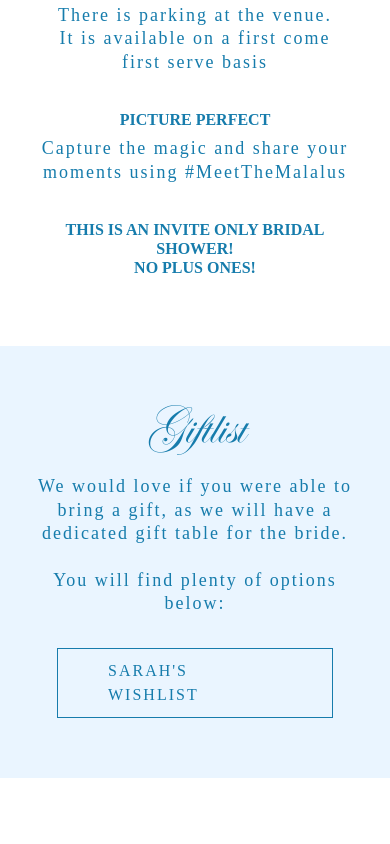
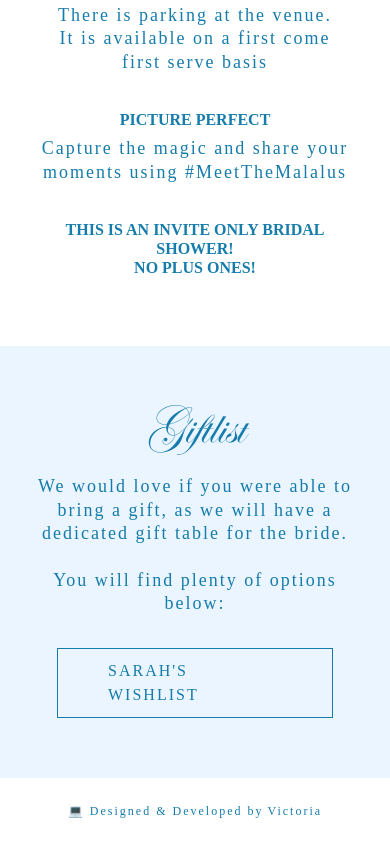
Before and after one commit to Vicko657/event-rsvp-app, a React (Vite) app: page / in a window 390 px wide. Shown: the part 2304-3148 px from the top of the page. Before the commit the page ends 3082 px from the top, so only its background shows below. Built offline with nearby package versions, Linux system fonts and the light colour scheme; no server answers; the database is empty; a web font is replaced by a local one.

Commit message:
feat: add signature to footer

```diff
--- a/src/App.jsx
+++ b/src/App.jsx
@@ -3,6 +3,7 @@ import RSVP from "./RSVP";
 import Giftlist from "./Giftlist";
 import Info from "./Info";
 import "./App.css";
+import Footer from "./Footer";
 
 export default function App() {
   return (
@@ -28,6 +29,7 @@ export default function App() {
           <RSVP />
           <Info />
           <Giftlist />
+          <Footer />
         </div>
       </div>
     </div>
--- /dev/null
+++ b/src/Footer.css
@@ -0,0 +1,19 @@
+.signature {
+  font-size: 14px;
+  letter-spacing: 2px;
+  color: #167cac;
+}
+
+.signature a {
+  color: #167cac;
+}
+
+.signature a:hover {
+  color: #0e2337;
+}
+
+@media (max-width: 525px) {
+  .signature {
+    font-size: 12px;
+  }
+}
--- /dev/null
+++ b/src/Footer.jsx
@@ -0,0 +1,20 @@
+import React from "react";
+import "./Footer.css";
+
+export default function Footer() {
+  return (
+    <>
+      <footer className="d-flex row p-4">
+        <div className="signature col-12 text-center">
+          💻 Designed & Developed by
+          <a
+            className="d-inline-block ms-1 m-0 p-0"
+            href="https://www.victoriaolusegun.com/"
+          >
+            Victoria
+          </a>
+        </div>
+      </footer>
+    </>
+  );
+}
```
